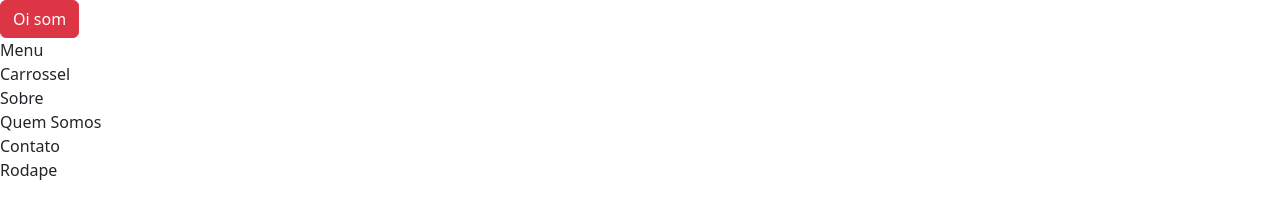
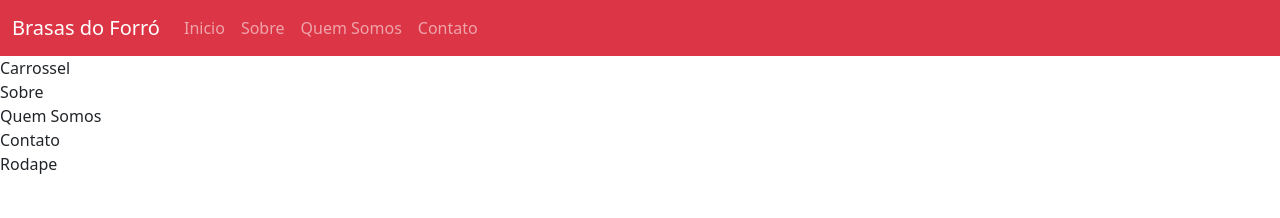
Before and after one commit to cvictorfm/brasasdoforro-site, a plain HTML site: page index.html in a window 1280 px wide. Drawn offline with nearby package versions, Linux system fonts and the light colour scheme.

Commit message:
Criar o menu de navegação

```diff
--- a/index.html
+++ b/index.html
@@ -9,8 +9,32 @@
     <link rel="stylesheet" href="custom.css">
 </head>
 <body>
-    <button class="btn btn-danger">Oi som</button>
-    <nav>Menu</nav>
+
+<nav class="navbar navbar-expand-lg navbar-dark bg-danger">
+  <div class="container-fluid">
+    <a class="navbar-brand" href="#">Brasas do Forró</a>
+    <button class="navbar-toggler" type="button" data-bs-toggle="collapse" data-bs-target="#navbarNav" aria-controls="navbarNav" aria-expanded="false" aria-label="Toggle navigation">
+      <span class="navbar-toggler-icon"></span>
+    </button>
+    <div class="collapse navbar-collapse" id="navbarNav">
+      <ul class="navbar-nav">
+        <li class="nav-item">
+          <a class="nav-link" href="#">Inicio</a>
+        </li>
+        <li class="nav-item">
+            <a class="nav-link" href="#">Sobre</a>
+          </li>
+          <li class="nav-item">
+            <a class="nav-link" href="#">Quem Somos</a>
+          </li>
+          <li class="nav-item">
+            <a class="nav-link" href="#">Contato</a>
+          </li>
+
+      </ul>
+    </div>
+  </div>
+</nav>
 
     <header>Carrossel</header>
 
```
